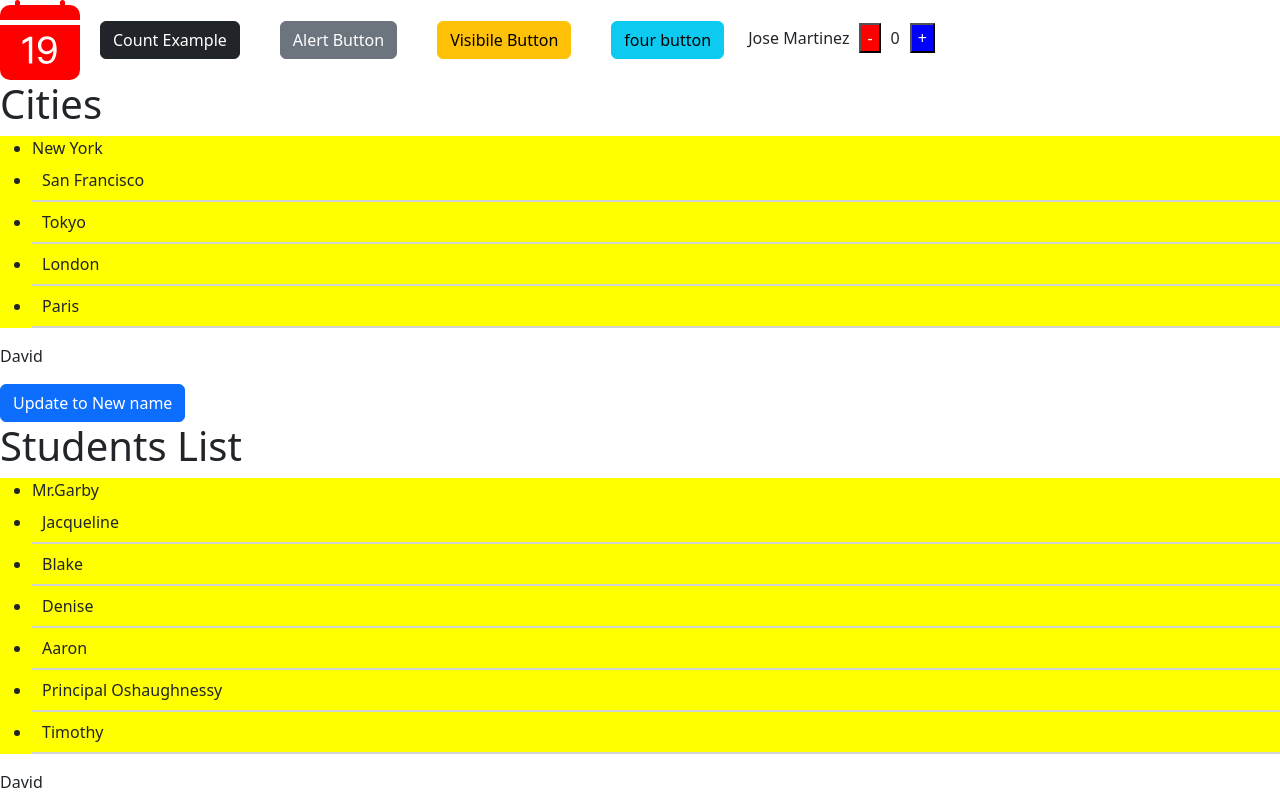
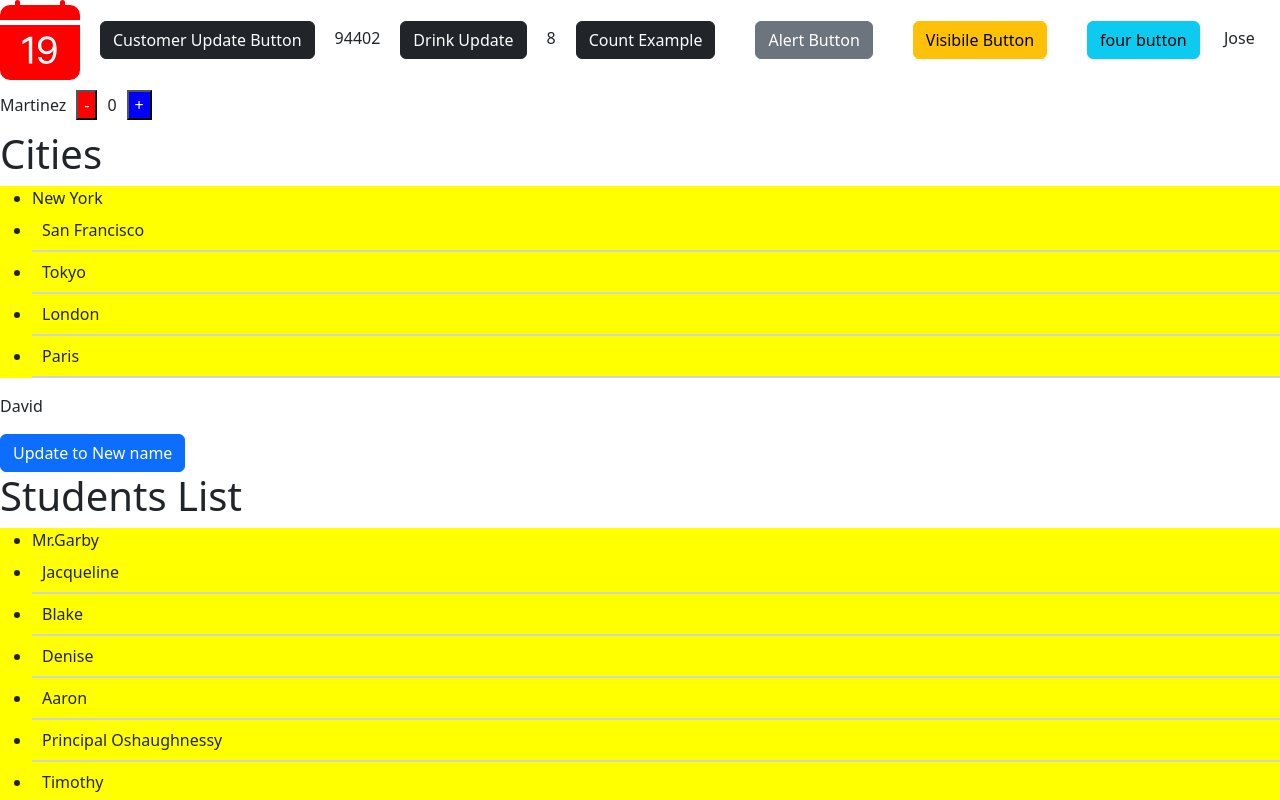
Before and after one commit to Jpdl925/IntroReact, a React (Vite) app in the folder intro-react-app-l/: page / in a window 1280 px wide. Shown: the top 800 px of the page. Built offline with nearby package versions, Linux system fonts and the light colour scheme.

Commit message:
Added useState iwth objected and updating the values inside

```diff
--- a/intro-react-app-l/src/App.tsx
+++ b/intro-react-app-l/src/App.tsx
@@ -7,7 +7,7 @@ import Buttons from "./components/misc/Buttons";
 import Counter from "./components/Counter/Counter";
 import { BsCalendarDateFill } from "react-icons/bs";
 import { useState } from "react";
-
+import Message from "./Message";
 
 function App() {
   let items = ["New York", "San Francisco", "Tokyo", "London", "Paris"];
@@ -30,36 +30,33 @@ function App() {
     "Cadillac",
   ];
 
-
-  const handleSelectItem = (item:string) => {
+  const handleSelectItem = (item: string) => {
     console.log(item);
-  }
-
+  };
 
   const handleClick1 = () => {
     console.log("tClicked from our helper function");
-  }
+  };
   const handleClick2 = () => {
-  setAlertVisibile(!alertVisibile);
-  }
+    setAlertVisibile(!alertVisibile);
+  };
   const handleClick3 = () => {
     setIsVisibile(true);
     console.log(isVisibile);
-  }
+  };
 
   let count = 0;
   const handleAgainClick = () => {
-    count++
+    count++;
     console.log(count);
-  }
+  };
 
   const handleClose = () => {
     setAlertVisibile(false);
-  }
+  };
 
   const [alertVisibile, setAlertVisibile] = useState(false);
-  const [isVisibile, setIsVisibile] = useState(false)
-
+  const [isVisibile, setIsVisibile] = useState(false);
 
   // const [firstName, setFirstName] = useState("Jose");
   // const [lastName, setLastName] = useState("Martinez");
@@ -70,22 +67,60 @@ function App() {
 
   const [person, setPerson] = useState({
     firstName: "Jose",
-    lastName: "Martinez"
-  })
+    lastName: "Martinez",
+  });
+
+  // learn how to update a object in our useState
+  const [drink, setDrink] = useState({
+    title: "Americano",
+    price: 8,
+  });
+
+  // Create a function to update the price of our drink object in our useState
+  const handleDrink = () => {
+    const newDrink = {
+      title: drink.title,
+      price: 10,
+    };
+    setDrink(newDrink);
+    console.log(drink);
+  };
+
+  // create a useState with nested objects and update a value
+  const [customer, setCustomer] = useState({
+    name: "Jose",
+    address: {
+      city: "Stockton",
+      zipCode: 94402,
+    },
+  });
+
+  // Create a function to handle updating a nested object, updating the zip code: 95212
+  const handleCustomer = () => {
+    setCustomer({
+      ...customer,
+      address: { ...customer.address, zipCode: 95212 },
+    });
+  };
 
   // return <div><Message/></div>
   return (
     <>
       <div>
-        <BsCalendarDateFill color="red" size={80}/>
-
-        {alertVisibile ? <Alert onClose={handleClose}>
-          Passing in text as a child Alert!
-        </Alert> : null}
-
-        <Buttons   onClickFunction={handleAgainClick}>
-          Count Example
+        {/* <Message/>
+      <Message/>
+      <Message/> */}
+        <BsCalendarDateFill color="red" size={80} />
+        {alertVisibile ? (
+          <Alert onClose={handleClose}>Passing in text as a child Alert!</Alert>
+        ) : null}
+        <Buttons onClickFunction={handleCustomer}>
+          Customer Update Button
         </Buttons>
+        <span>{customer.address.zipCode}</span>
+        <Buttons onClickFunction={handleDrink}>Drink Update</Buttons>
+        <span>{drink.price}</span>
+        <Buttons onClickFunction={handleAgainClick}>Count Example</Buttons>
         <Buttons color="secondary" onClickFunction={handleClick2}>
           Alert Button
         </Buttons>
@@ -93,20 +128,25 @@ function App() {
           Visibile Button
         </Buttons>
         <Buttons color="info" onClickFunction={handleClick3}>
-        four button
-        </Buttons> {person.firstName} {person.lastName}
-
-        <Counter/>
-
-        <ListGroup onSelectedItem={handleSelectItem} items={items} heading="Cities"/>
-
-
-        <ListGroup onSelectedItem={handleSelectItem} items={students} heading="Students List"/>
-
-
-        <ListGroup onSelectedItem={handleSelectItem} items={cars} heading="Cars List"/>
-
-
+          four button
+        </Buttons>{" "}
+        {person.firstName} {person.lastName}
+        <Counter />
+        <ListGroup
+          onSelectedItem={handleSelectItem}
+          items={items}
+          heading="Cities"
+        />
+        <ListGroup
+          onSelectedItem={handleSelectItem}
+          items={students}
+          heading="Students List"
+        />
+        <ListGroup
+          onSelectedItem={handleSelectItem}
+          items={cars}
+          heading="Cars List"
+        />
       </div>
       <div>
         <MyuseStateExample />
```
Also changed, not shown: intro-react-app-l/src/Message.tsx (+8 -1 lines).
